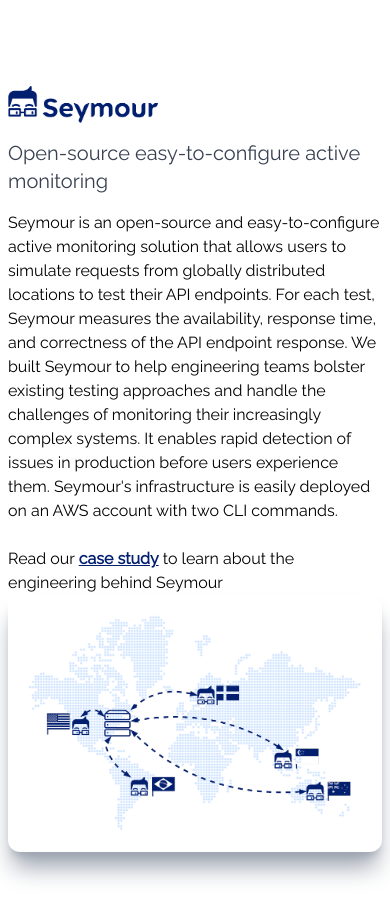
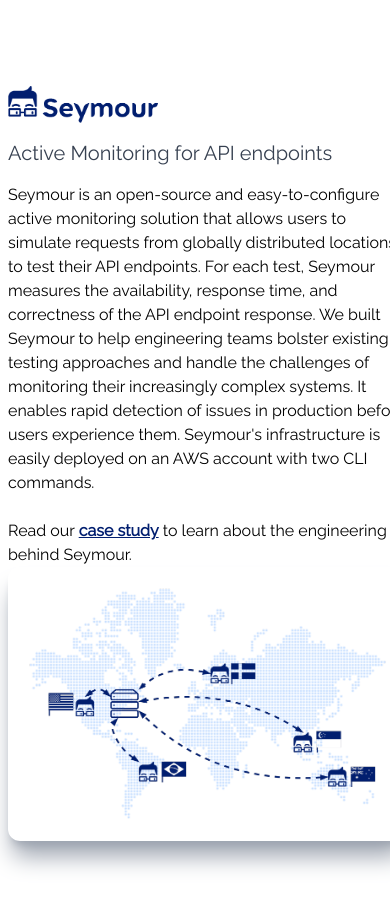
Before and after one commit to tdronkers04/portfolio-website, a Next.js app: page / in a window 390 px wide. Shown: the part 860-1776 px from the top of the page. Built offline with nearby package versions, Linux system fonts and the light colour scheme.

Commit message:
seymour section complete

```diff
--- a/components/Seymour.jsx
+++ b/components/Seymour.jsx
@@ -5,13 +5,13 @@ import seymourMap from '../public/assets/seymour_map.png';
 
 function Seymour() {
   return (
-    <div className="w-full md:h-screen p-2 flex items-center py-16">
+    <div id="seymour" className="w-full md:h-screen p-2 flex items-center py-16">
       <div className="max-w-[1240px] m-auto md:grid grid-cols-3 gap-8">
         <div className="col-span-2">
           <div id="seymour-logo" className="image-container md:max-w-[400px]">
             <Image alt="seymour logo" src={seymourLogo} layout="responsive" className="image" />
           </div>
-          <h2 className="py-4 text-gray-700 text-xl md:text-2xl">Open-source easy-to-configure active monitoring</h2>
+          <h2 className="py-4 text-gray-700 text-xl md:text-2xl">Active Monitoring for API endpoints</h2>
           <p>
             Seymour is an open-source and easy-to-configure active monitoring solution that allows users to simulate requests from globally distributed locations to test their API endpoints. For each test, Seymour measures the availability, response time, and correctness of the API endpoint response. We built Seymour to help engineering teams bolster existing testing approaches and handle the challenges of monitoring their increasingly complex systems. It enables rapid detection of issues in production before users experience them. Seymour's infrastructure is easily deployed on an AWS account with two CLI commands.
           </p>
@@ -21,10 +21,10 @@ function Seymour() {
             {' '}
             <a className="text-[#011e6f] font-bold underline" href="https://seymour-active-monitoring.github.io/">case study</a>
             {' '}
-            to learn about the engineering behind Seymour
+            to learn about the engineering behind Seymour.
           </p>
         </div>
-        <div className="w-full h-auto m-auto shadow-xl shadow-gray-400 rounded-xl flex items-center justify-center p-4 hover:scale-105 ease-in duration-300">
+        <div className="w-full min-w-[400px] h-auto m-auto shadow-xl shadow-gray-400 rounded-xl flex items-center justify-center p-4">
           <Image src={seymourMap} className="rounded-xl" alt="/" />
         </div>
         <div />
```
